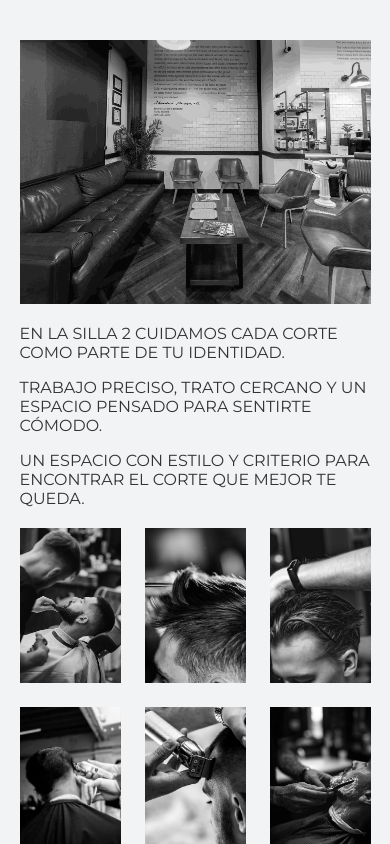
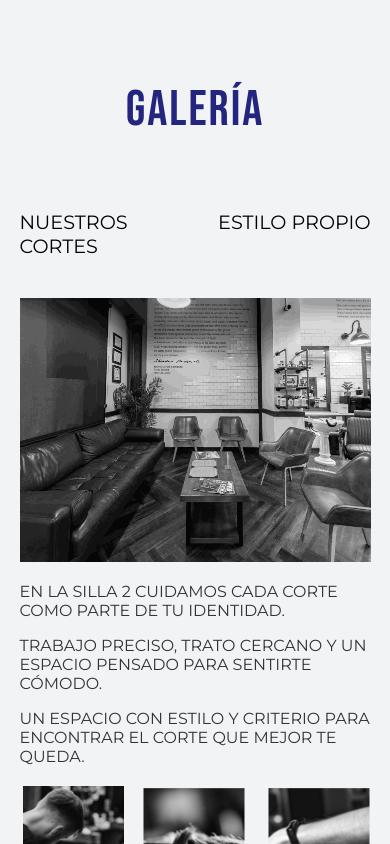
Before and after one commit to JaumeEsquerdo/peluqueria-la-silla-2, a React (Vite) app in the folder la-silla-2/: page /galeria in a window 390 px wide. Shown: the top 844 px of the page. Built offline with nearby package versions, Linux system fonts and the light colour scheme.

Commit message:
ajustar llayout y tiempos transicion de galeria

```diff
--- a/la-silla-2/src/components/Galeria/Galeria.jsx
+++ b/la-silla-2/src/components/Galeria/Galeria.jsx
@@ -16,12 +16,12 @@ const images = [
   "/imgs/corte-10.png",
 ];
 export const Galeria = ({ id }) => {
-  const visibleImages = useGallerySwap(images, 4000, 2);
+  const visibleImages = useGallerySwap(images, 4500, 2);
 
   return (
     <div id={id} className="GaleriaSection">
       <div className="GaleriaSection-content">
-      <h2 className="Galeria-titulo">GALERÍA</h2>
+        <h2 className="Galeria-titulo">GALERÍA</h2>
         <header className="GaleriaHeader">
           <div className="GaleriaHeader-div">
             <h3 className="GaleriaHeader-h3">NUESTROS CORTES</h3>
@@ -63,13 +63,14 @@ export const Galeria = ({ id }) => {
                     src={src}
                     alt="imágenes de la peluquería"
                     className="Galeria-img"
+                    width="200"
+                    height="300"
                   />
                 </motion.div>
               ))}
             </AnimatePresence>
           </div>
         </div>
-
       </div>
     </div>
   );
--- a/la-silla-2/src/components/Galeria/galeria.css
+++ b/la-silla-2/src/components/Galeria/galeria.css
@@ -136,13 +136,10 @@
   color: var(--text-color);
 }
 
-
-
 @media (max-width: 900px) {
   .GaleriaSection-content {
     padding-top: 40px;
     align-items: center;
-    flex-direction: column-reverse;
     gap: 40px;
     padding-bottom: 60px;
   }
--- a/la-silla-2/src/pages/Reservas/reservas.css
+++ b/la-silla-2/src/pages/Reservas/reservas.css
@@ -103,8 +103,9 @@
 
 .Seleccion-grid {
   display: grid;
-  grid-template-columns: repeat(auto-fill, minmax(250px, 1fr));
+  grid-template-columns: repeat(auto-fill, minmax(320px, 1fr));
   gap: 20px;
+  justify-content: center;
   padding-top: 60px;
 }
 
@@ -310,7 +311,9 @@
     min-width: auto;
     width: 100%;
   }
-
+  .Reservas-content {
+    width: 75%;
+  }
   .Sticky-container {
     width: 100%;
   }
```
Lines whose indentation alone changed are shown as unchanged.
